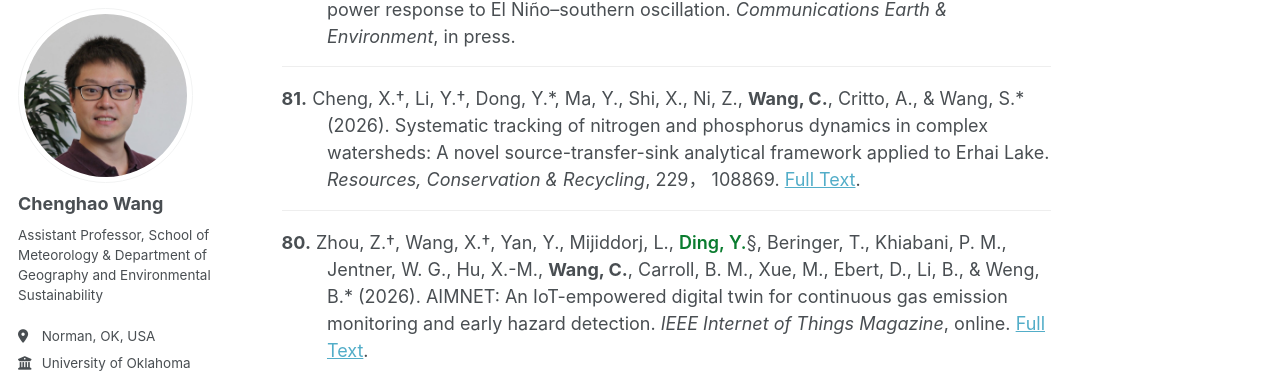
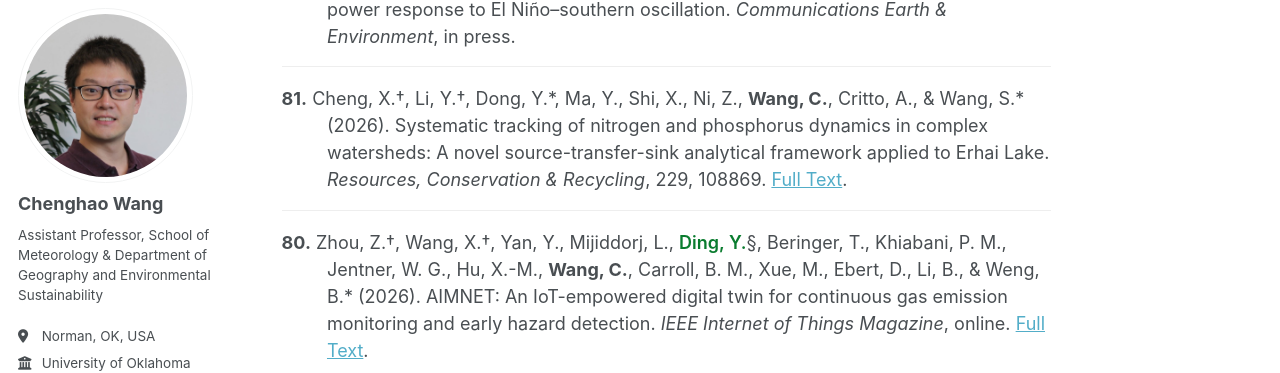
Before and after one commit to chenghaow/chenghaow.github.io, a Jekyll site: the page built from _pages/publications.md, in a window 1280 px wide and 900 px high, scrolled down 871 px. Shown: the part 91-464 px from the top of the window. Built offline with Jekyll 4.4.1, drawn with Linux system fonts in a browser that asks for light colours; some web fonts are replaced; a script that is not in the unit is left out.

```diff
--- a/_pages/publications.md
+++ b/_pages/publications.md
@@ -69,7 +69,7 @@
     Cheng, X.†, Li, Y.†, Dong, Y.*, Ma, Y., Shi, X., Ni, Z., <span class="me">Wang, C.</span>,
     Critto, A., & Wang, S.* (2026). Systematic tracking of nitrogen and phosphorus dynamics in complex watersheds:
     A novel source-transfer-sink analytical framework applied to Erhai Lake.
-    <span class="pub-title">Resources, Conservation & Recycling</span>, 229， 108869.
+    <span class="pub-title">Resources, Conservation & Recycling</span>, 229, 108869.
     <span class="pub-links"><a href="https://doi.org/10.1016/j.resconrec.2026.108869" target="_blank">Full Text</a>.</span>
   </div>
 </div>
```
